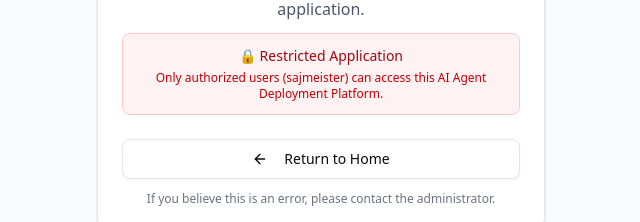
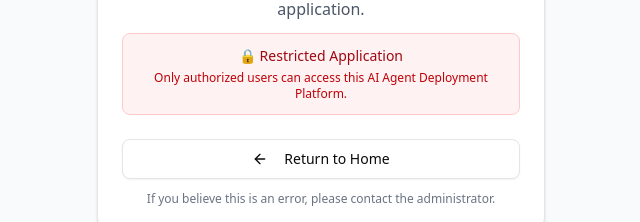
Before and after one commit to sajmeister/aaplat, a Next.js app: page /auth/access-denied in a window 1280 px wide. Shown: the part 381-603 px from the top of the page, without its empty margins (319-959 px from the left). Built offline with nearby package versions, Linux system fonts and the light colour scheme.

Commit message:
Restrict access to sajmeister user only

```diff
--- a/src/app/auth/access-denied/page.tsx
+++ b/src/app/auth/access-denied/page.tsx
@@ -30,7 +30,7 @@ export default function AccessDeniedPage() {
                 🔒 Restricted Application
               </p>
               <p className="text-xs text-red-700 mt-1">
-                Only authorized users (sajmeister) can access this AI Agent Deployment Platform.
+                Only authorized users can access this AI Agent Deployment Platform.
               </p>
             </div>
           </div>
```
